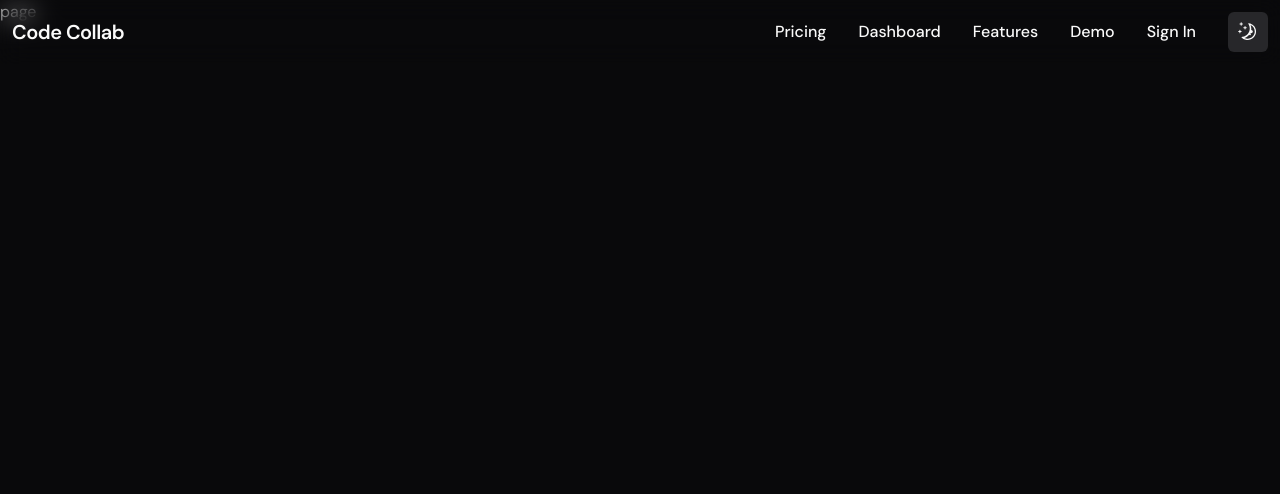
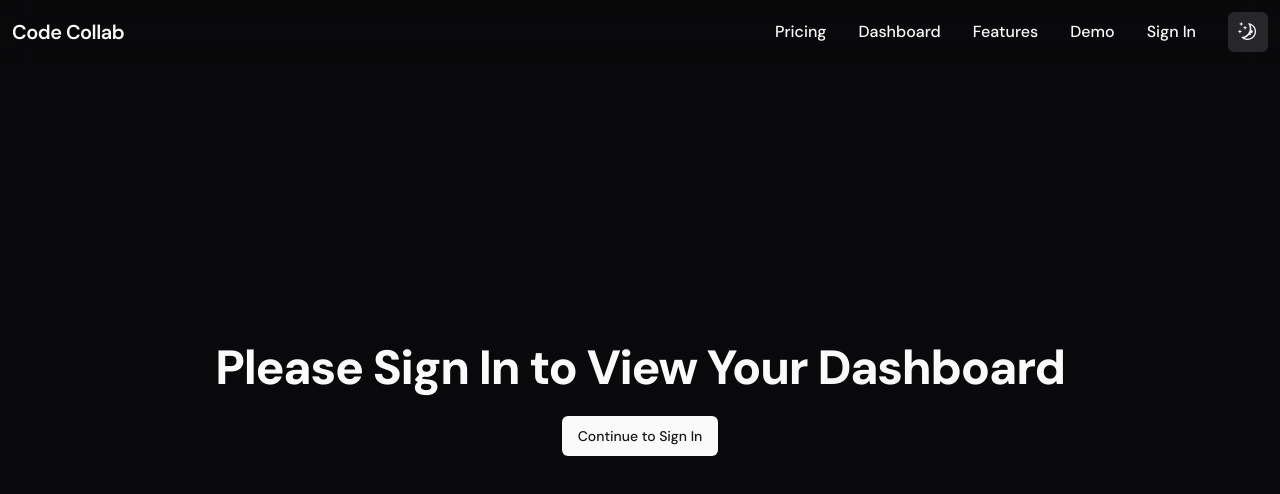
Before and after one commit to Airobinson0025/CodeCollab, a Next.js app: page /dashboard in a window 1280 px wide. Shown: the top 494 px of the page. Built offline with nearby package versions, Linux system fonts and the light colour scheme; no server answers.

Commit message:
next auth working

```diff
--- a/package.json
+++ b/package.json
@@ -9,8 +9,9 @@
     "lint": "next lint"
   },
   "dependencies": {
+    "@auth/prisma-adapter": "^1.6.0",
     "@hookform/resolvers": "^3.3.4",
-    "@prisma/client": "5.12.1",
+    "@prisma/client": "^5.12.1",
     "@radix-ui/react-dropdown-menu": "^2.0.6",
     "@radix-ui/react-icons": "^1.3.0",
     "@radix-ui/react-label": "^2.0.2",
--- a/src/app/components/forms/signup-form.jsx
+++ b/src/app/components/forms/signup-form.jsx
@@ -6,6 +6,7 @@ import React from 'react'
 import { useForm } from 'react-hook-form'
 import * as z from 'zod'
 import { zodResolver } from '@hookform/resolvers/zod'
+import { useRouter } from 'next/navigation'
 
 const formSchema = z.object({
   username: z.string().min(4),
@@ -21,6 +22,8 @@ const formSchema = z.object({
 
 
 const SignUpForm = () => {
+
+  const router = useRouter()
 
   const form = useForm({
     resolver: zodResolver(formSchema),
@@ -49,6 +52,7 @@ const SignUpForm = () => {
       if(response.ok) {
         const data = await response.json()
         console.log(data, { message: 'User created successfully'})
+        router.push('/sign-in')
       }
     } catch (error) {
       console.error(error, { message: 'An error occurred creating user' })
--- a/src/app/dashboard/page.js
+++ /dev/null
@@ -1,9 +0,0 @@
-import React from 'react'
-
-const page = () => {
-  return (
-    <div>page</div>
-  )
-}
-
-export default page
--- /dev/null
+++ b/src/app/dashboard/page.jsx
@@ -0,0 +1,32 @@
+import React from 'react'
+import { getServerSession } from 'next-auth'
+import { authOptions } from '@/lib/auth'
+import { Button } from '@/components/ui/button'
+import Link from 'next/link'
+
+const Dashboard = async () => {
+
+  const session = await getServerSession(authOptions)
+  console.log(session)
+
+
+  if(session) {
+    return (
+      <div className='h-screen flex flex-col items-center justify-center'>
+        <h1 className='text-center'>Welcome to Code Collab <br/>{session.user.username}</h1>
+      </div>
+    )
+  } else {
+    return (
+      <div className='h-screen flex flex-col items-center justify-center gap-6'>
+        <h1>Please Sign In to View Your Dashboard</h1>
+        <Link href='/sign-in'>
+          <Button>Continue to Sign In</Button>
+        </Link>
+      </div>
+    )
+  }
+
+}
+
+export default Dashboard
--- a/src/lib/auth.js
+++ b/src/lib/auth.js
@@ -1,11 +1,12 @@
-import { CredentialsProvider } from "next-auth/providers";
-import { PrismaAdapter } from "@next-auth/prisma-adapter";
+import CredentialsProvider  from "next-auth/providers/credentials";
 import prisma from "./db";
 import { compare } from "bcrypt";
+import { PrismaAdapter } from "@auth/prisma-adapter";
+PrismaAdapter
 
 export const authOptions = {
     adapter: PrismaAdapter(prisma),
-    secret: process.env.AUTH_SECRET,
+    secret: process.env.NEXTAUTH_SECRET,
     session: {
         strategy: 'jwt'
     },
@@ -19,8 +20,8 @@ export const authOptions = {
                 username: { label: "Username", type: "text" },
                 password: { label: "Password", type: "password" }
             },
-            async authorize(credentials) {
-                if(!credentials?.username || !credentials?.password) {
+    async authorize(credentials) {
+                if(!credentials?.email || !credentials?.password || !credentials?.username) {
                     return null
                 }
                 const existingUser = await prisma.user.findUnique({
```
Also changed, not shown: 1 other file (tests, documents, lock files or other folders).
